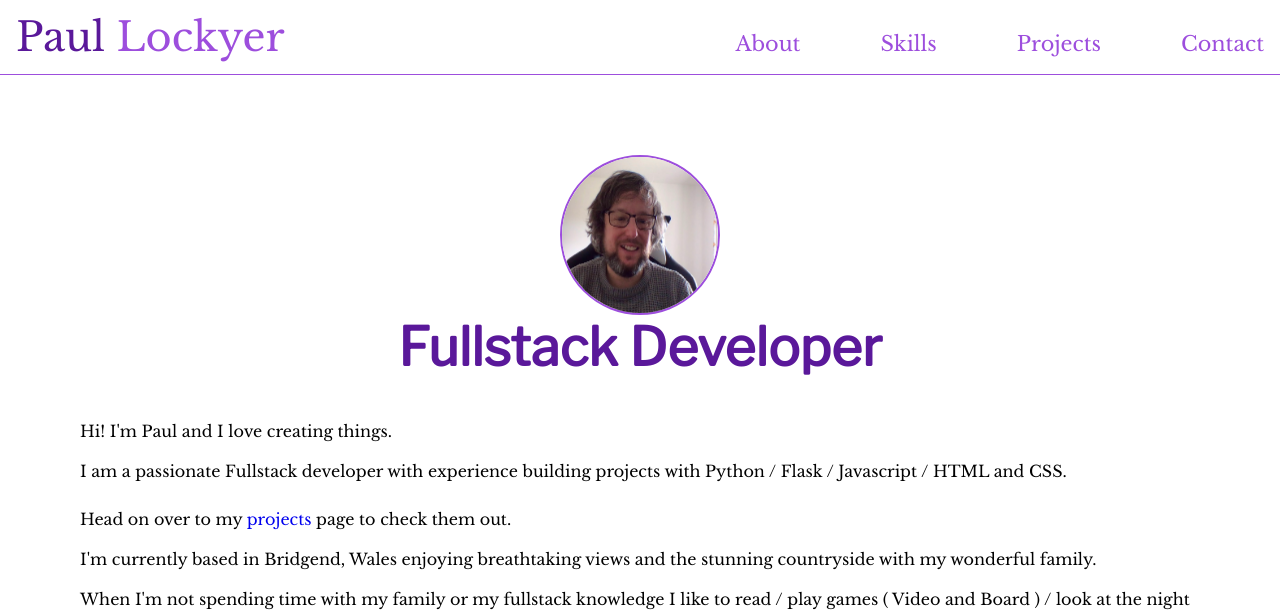
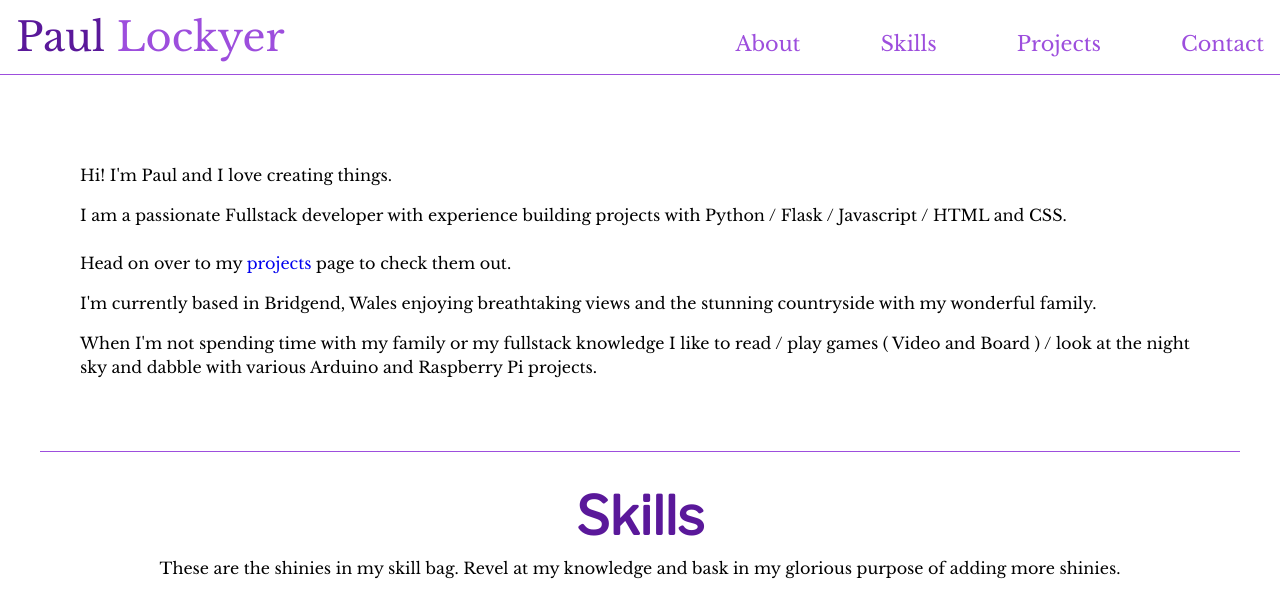
Before and after one commit to alittlebroken/alittlebroken.github.io, a plain HTML site: page index.html in a window 1280 px wide. Shown: the top 613 px of the page. Drawn offline with nearby package versions, Linux system fonts and the light colour scheme.

Commit message:
Removed image of myself from thre about page

```diff
--- a/index.html
+++ b/index.html
@@ -56,11 +56,6 @@
 
       <main class="content">
         <section id="about">
-
-          <article class="item-align">
-            <img src="./static/images/profile.jpg" alt="Paul Lockyer - Fullstack Developer" class="profile-pic">
-              <h2>Fullstack Developer</h2>
-          </article>
 
           <article>
             <p>
```
